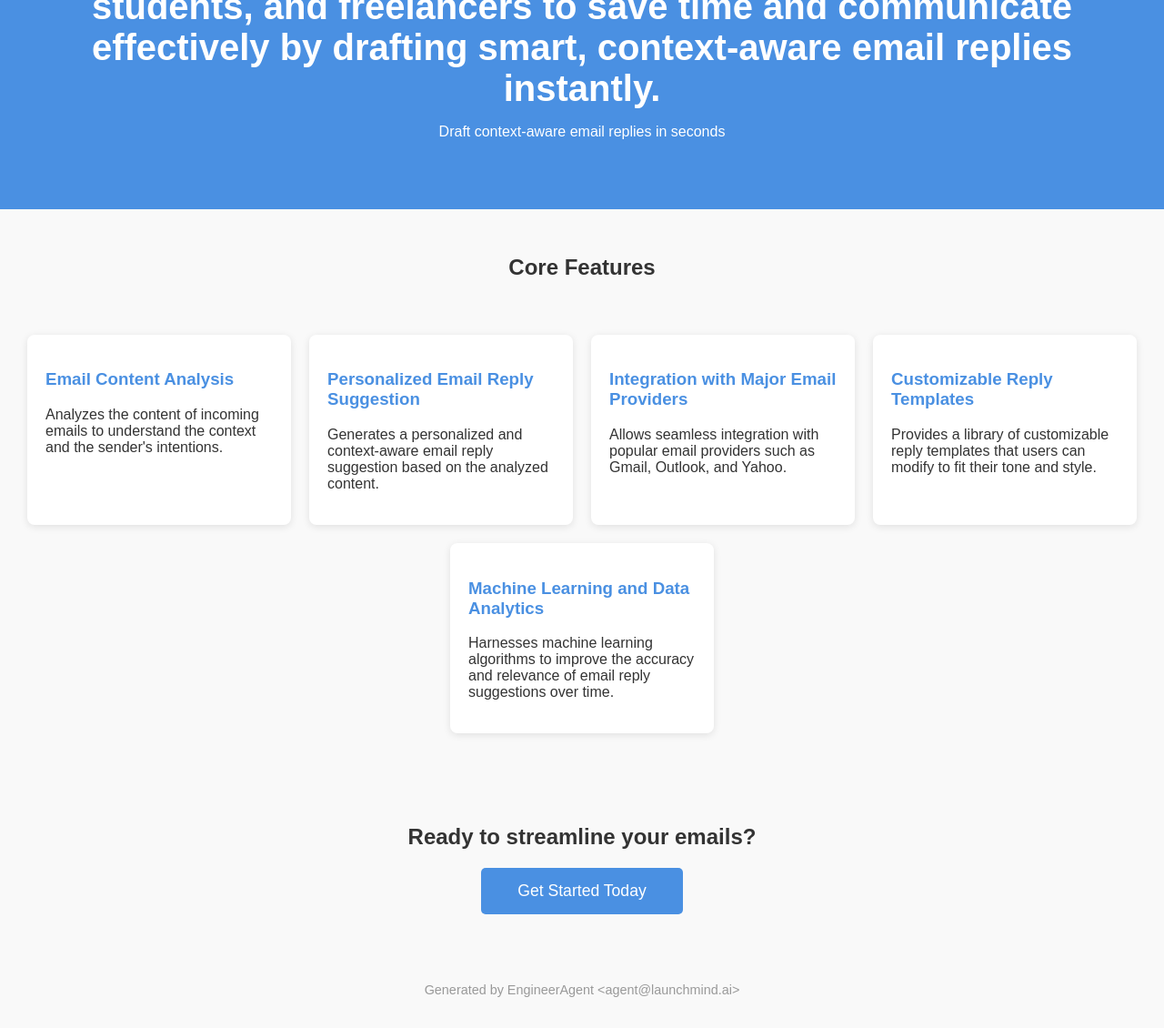
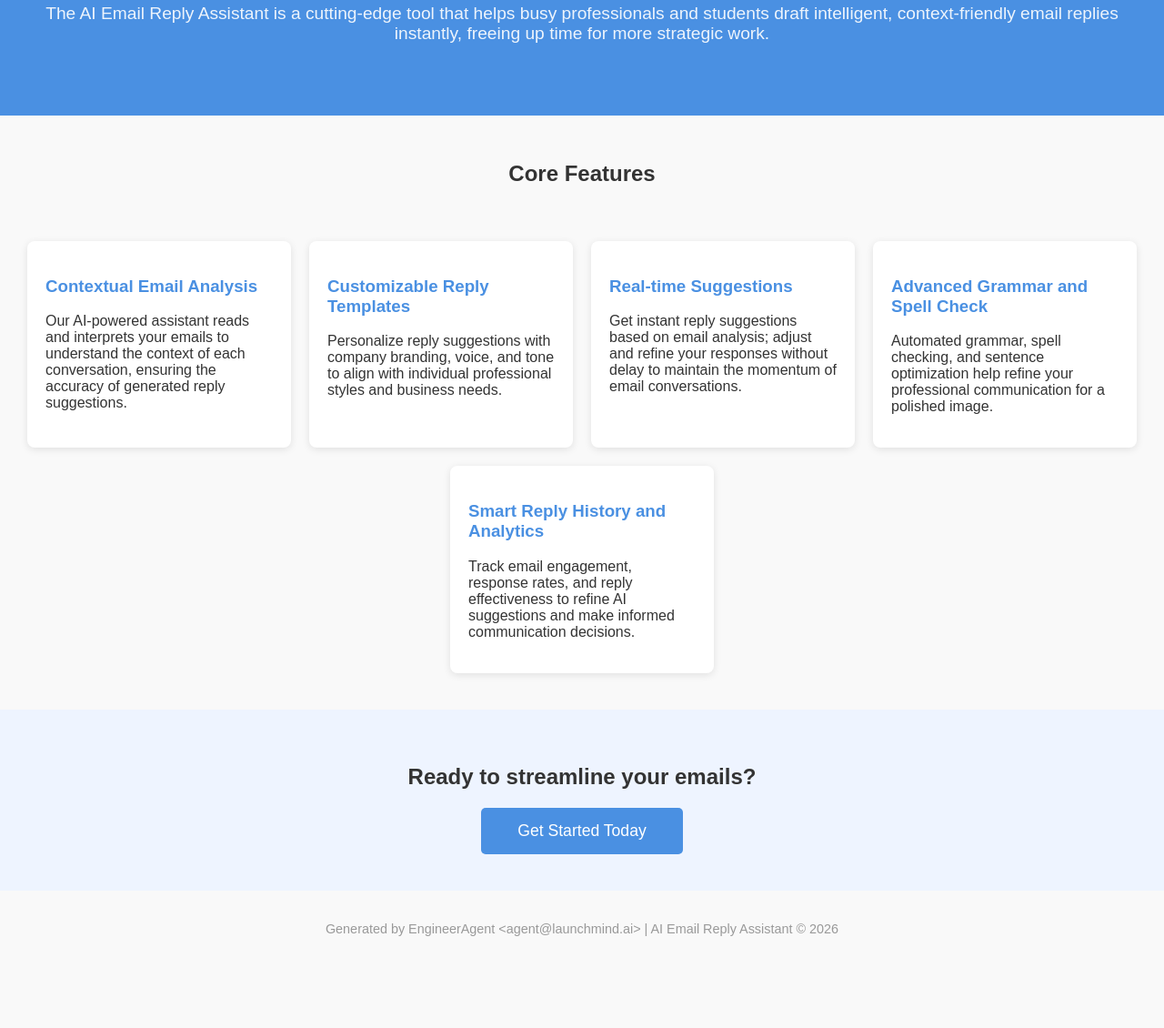
Before and after one commit to tooba393/AgenticAI_Assignment, a plain HTML site: page index.html in a window 1280 px wide. Shown: the part 147-1277 px from the top of the page at 91% size. After the commit the page ends 1211 px from the top, so only its background shows below. Drawn offline with Linux system fonts and the light colour scheme.

Commit message:
feat: Added initial HTML landing page for AI Email Reply Assistant.

```diff
--- a/index.html
+++ b/index.html
@@ -2,15 +2,17 @@
 <html lang="en">
 <head>
     <meta charset="UTF-8">
-    <title>The AI Email Reply Assistant empowers busy professionals, students, and freelancers to save time and communicate effectively by drafting smart, context-aware email replies instantly.</title>
+    <title>AI Email Reply Assistant</title>
     <style>
-        body { font-family: Arial,sans-serif; margin:0; padding:0; background:#f9f9f9; color:#333; }
+        body { font-family: Arial, sans-serif; margin:0; padding:0; background:#f9f9f9; color:#333; }
         header { background:#4A90E2; color:white; padding:60px 20px; text-align:center; }
         header h1 { font-size:2.5em; margin-bottom:10px; }
+        header p { font-size:1.2em; opacity:0.9; }
         .features { display:flex; flex-wrap:wrap; justify-content:center; padding:40px 20px; gap:20px; }
         .feature { background:white; border-radius:8px; padding:20px; width:250px; box-shadow:0 2px 8px rgba(0,0,0,0.1); }
         .feature h3 { color:#4A90E2; }
-        .cta { text-align:center; padding:40px; }
+        .cta { text-align:center; padding:40px; background:#eef4ff; }
+        .cta h2 { margin-bottom:20px; }
         .cta button { background:#4A90E2; color:white; border:none; padding:15px 40px; font-size:1.1em; border-radius:5px; cursor:pointer; }
         .cta button:hover { background:#357ABD; }
         footer { text-align:center; padding:20px; color:#999; font-size:0.9em; }
@@ -18,19 +20,19 @@
 </head>
 <body>
     <header>
-        <h1>The AI Email Reply Assistant empowers busy professionals, students, and freelancers to save time and communicate effectively by drafting smart, context-aware email replies instantly.</h1>
-        <p>Draft context-aware email replies in seconds</p>
+        <h1>AI Email Reply Assistant</h1>
+        <p>The AI Email Reply Assistant is a cutting-edge tool that helps busy professionals and students draft intelligent, context-friendly email replies instantly, freeing up time for more strategic work.</p>
     </header>
     <section>
         <h2 style="text-align:center; padding-top:30px;">Core Features</h2>
-        <div class="features"><div class='feature'><h3>Email Content Analysis</h3><p>Analyzes the content of incoming emails to understand the context and the sender's intentions.</p></div><div class='feature'><h3>Personalized Email Reply Suggestion</h3><p>Generates a personalized and context-aware email reply suggestion based on the analyzed content.</p></div><div class='feature'><h3>Integration with Major Email Providers</h3><p>Allows seamless integration with popular email providers such as Gmail, Outlook, and Yahoo.</p></div><div class='feature'><h3>Customizable Reply Templates</h3><p>Provides a library of customizable reply templates that users can modify to fit their tone and style.</p></div><div class='feature'><h3>Machine Learning and Data Analytics</h3><p>Harnesses machine learning algorithms to improve the accuracy and relevance of email reply suggestions over time.</p></div></div>
+        <div class="features"><div class='feature'><h3>Contextual Email Analysis</h3><p>Our AI-powered assistant reads and interprets your emails to understand the context of each conversation, ensuring the accuracy of generated reply suggestions.</p></div><div class='feature'><h3>Customizable Reply Templates</h3><p>Personalize reply suggestions with company branding, voice, and tone to align with individual professional styles and business needs.</p></div><div class='feature'><h3>Real-time Suggestions</h3><p>Get instant reply suggestions based on email analysis; adjust and refine your responses without delay to maintain the momentum of email conversations.</p></div><div class='feature'><h3>Advanced Grammar and Spell Check</h3><p>Automated grammar, spell checking, and sentence optimization help refine your professional communication for a polished image.</p></div><div class='feature'><h3>Smart Reply History and Analytics</h3><p>Track email engagement, response rates, and reply effectiveness to refine AI suggestions and make informed communication decisions.</p></div></div>
     </section>
     <div class="cta">
         <h2>Ready to streamline your emails?</h2>
-        <button onclick="alert('Coming Soon!')">Get Started Today</button>
+        <button onclick="alert('Coming Soon! Sign up at our website.')">Get Started Today</button>
     </div>
     <footer>
-        <p>Generated by EngineerAgent &lt;agent@launchmind.ai&gt;</p>
+        <p>Generated by EngineerAgent &lt;agent@launchmind.ai&gt; | AI Email Reply Assistant &copy; 2026</p>
     </footer>
 </body>
 </html>
```
